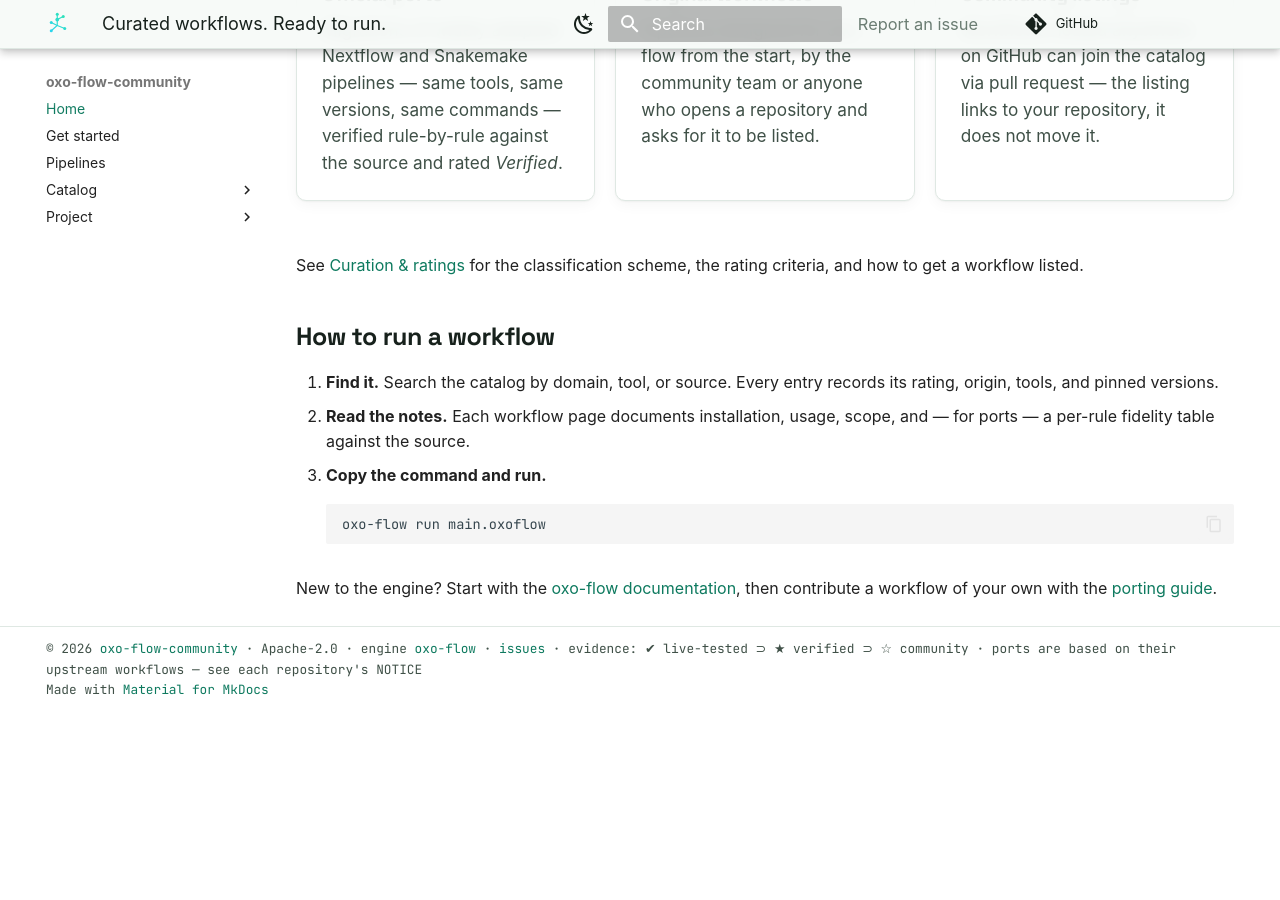
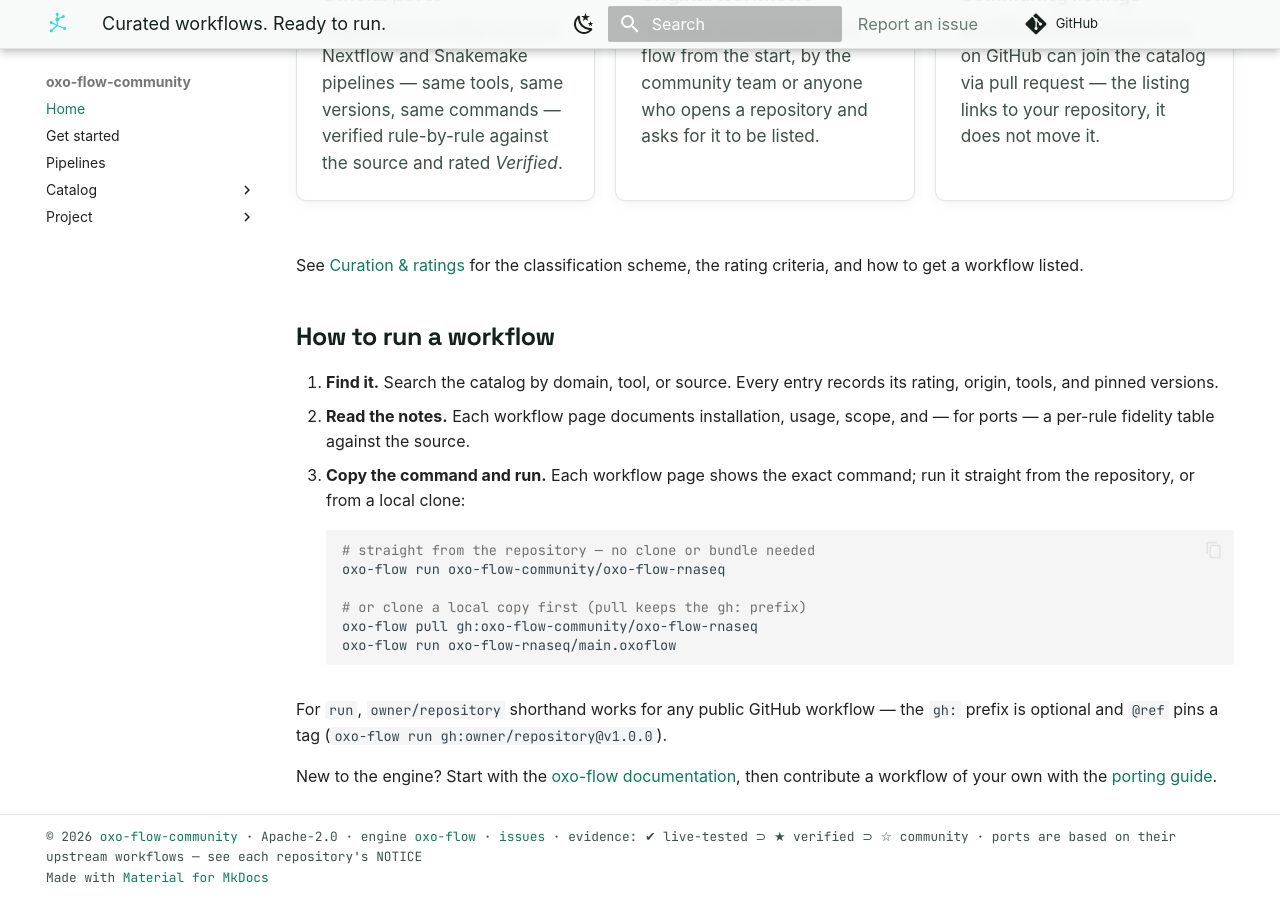
Before and after one commit to oxo-flow-community/oxo-flow-community.github.io, an MkDocs documentation site: the page built from docs/index.md, in a window 1280 px wide and 900 px high, scrolled down 2802 px. Built offline with MkDocs 1.6.1 and Material for MkDocs 9.7.7, drawn with Linux system fonts in a browser that asks for light colours; comment, search, counter and statistics services are not loaded; before the commit the page ends 3514 px from its top, so only the background shows below that.

Commit message:
docs(site): quickstart runs straight from a repository (owner/repo shorthand)

````diff
--- a/docs/index.md
+++ b/docs/index.md
@@ -80,11 +80,21 @@
    records its rating, origin, tools, and pinned versions.
 2. **Read the notes.** Each workflow page documents installation, usage,
    scope, and — for ports — a per-rule fidelity table against the source.
-3. **Copy the command and run.**
+3. **Copy the command and run.** Each workflow page shows the exact command;
+   run it straight from the repository, or from a local clone:
 
     ```bash
-    oxo-flow run main.oxoflow
+    # straight from the repository — no clone or bundle needed
+    oxo-flow run oxo-flow-community/oxo-flow-rnaseq
+
+    # or clone a local copy first (pull keeps the gh: prefix)
+    oxo-flow pull gh:oxo-flow-community/oxo-flow-rnaseq
+    oxo-flow run oxo-flow-rnaseq/main.oxoflow
     ```
+
+   For `run`, `owner/repository` shorthand works for any public GitHub
+   workflow — the `gh:` prefix is optional and `@ref` pins a tag
+   (`oxo-flow run gh:owner/repository@v1.0.0`).
 
 New to the engine? Start with the
 [oxo-flow documentation](https://github.com/Traitome/oxo-flow), then contribute
````
